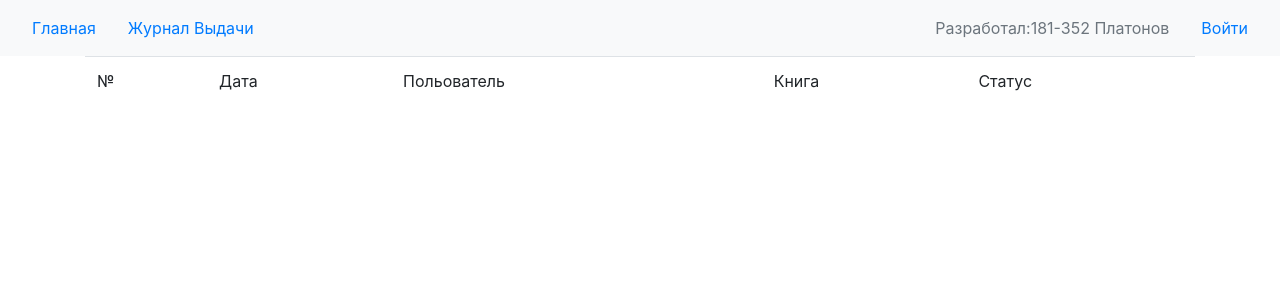
After one commit to Mejay013/web-2019-exam, a Python web app: template templates/issue.html in a window 1280 px wide. The commit adds this page. Shown: the top 300 px of the page. Run offline with Jinja, Linux system fonts and the light colour scheme; the template is opened without the code that fills it, so the values that code supplies are empty; some libraries are stand-ins or nearby versions.

Commit message:
dkfmlkmkdf

```diff
--- a/app.py
+++ b/app.py
@@ -38,9 +38,5 @@ app.register_blueprint(main_blueprint)
 ## INSERT INTO books (name_book, author,value_book) VALUES ('Дети капитана Гранта','Жуль Верн',30),('2000 лье под водой','Жуль Верн',15),('История России','Анастасия Михалова',120),('Веб-разработка для самых маленьких','Зигмунд Фрейд',20);
 ## DELETE FROM users WHERE id > 5; | or| TRUNCATE users;
 ## SELECT `id`,`name` FROM `users` WHERE `id`>3 AND `id` <5
-##INSERT INTO appeal_type (type_appeal) VALUES ('Проблемы с компьютером');
-##INSERT INTO appeal_type (type_appeal) VALUES ('Доступ в интернет'),('Доступ к общим ресурсам организации'),('Предоставление доступа'),('Другое');
-##INSERT INTO appeal_status (status_appeal) VALUES ('Новое'),('В работе'),('Ошибочное'),('Отказано'),('Решено');
-##INSERT INTO role (role , description) VALUES ('администратор','суперпользователь, имеет полный доступ к системе, в том числе к удалению обращений'),('специалист технической поддержки','может производить манипуляции с состоянием обращений — изменением статуса'),('пользователь','может оставлять обращения');
+##INSERT INTO issue_log (date_log,user_log,book_log,status_log) VALUES ('2019-01-17','2','3','1');
 ##
-##
--- a/auth.py
+++ b/auth.py
@@ -44,7 +44,7 @@ def reg():
             return render_template('login.html',error=error)
 
         if re.match(r'\S{3,30}',password) and re.match(r'\S{3,30}',login) and re.match(r'\S{3,30}',user_fio):
-            new_user = User(user_login=login , user_fio= user_fio , user_pass=generate_password_hash(password,method='sha256'),user_role = 1)
+            new_user = User(user_login=login , user_fio= user_fio , user_pass=generate_password_hash(password,method='sha256'),user_role = 3)
 
             db.session.add(new_user)
             db.session.commit()
--- a/static/style.css
+++ b/static/style.css
@@ -8,3 +8,7 @@
     display: flex;
     flex-direction:row;
 }
+.div1{
+    display: flex;
+    flex-direction:row;
+}
--- a/templates/base.html
+++ b/templates/base.html
@@ -16,10 +16,14 @@
       <div class="row1">
       <div class="div1">
         <a class="nav-item nav-link active" href="{{ url_for('main.index')}}">Главная</a>
+        {% if current_user.is_authenticated %}
+        <a class="nav-item nav-link active" href="{{ url_for('main.issue')}}" >Журнал Выдачи</a>
+        {% else %}
+        <a class="nav-item nav-link active" href="{{ url_for('auth.login')}}" >Журнал Выдачи</a>
+        {% endif %}
       </div>
         <div class="div2">
           {% if current_user.is_authenticated %}
-
           <a class="nav-link disabled" href="{{ url_for('main.index')}}">{{current_user.user_fio}}</a>
           <a class="nav-item nav-link active" href="{{ url_for('auth.logout')}}" >Выход</a>
           {% else %}
--- a/templates/index.html
+++ b/templates/index.html
@@ -21,7 +21,7 @@
               <td>{{book.value_book}}</td>
               <td>{{book.year}}</td>
               <td></td>
-              {% if current_user.role == 1 %}
+              {% if current_user.user_role == 1 %}
               <td>
                 <div class="btn-group" role="group">
                   <button id="btnGroupDrop1" type="button" class="btn btn-secondary dropdown-toggle" data-toggle="dropdown" aria-haspopup="true" aria-expanded="false">
@@ -35,7 +35,7 @@
                 </div>
              </td>
               {% endif %}
-              {% if current_user.role == 2 %}
+              {% if current_user.user_role == 2 %}
                   <td>
                 <div class="btn-group" role="group">
                   <button id="btnGroupDrop1" type="button" class="btn btn-secondary dropdown-toggle" data-toggle="dropdown" aria-haspopup="true" aria-expanded="false">
@@ -60,7 +60,7 @@
                 </div>
              </td>
               {% endif %}
-              {% if current_user.role == 3 %}
+              {% if current_user.user_role == 3 %}
                   <td>
                 <div class="btn-group" role="group">
                   <button id="btnGroupDrop1" type="button" class="btn btn-secondary dropdown-toggle" data-toggle="dropdown" aria-haspopup="true" aria-expanded="false">
--- /dev/null
+++ b/templates/issue.html
@@ -0,0 +1,25 @@
+{% extends 'base.html' %}
+{% block content %}
+<table class="table">
+    <thead>
+        <tr>
+            <td>№</td>
+            <td>Дата</td>
+            <td>Польователь</td>
+            <td>Книга</td>
+            <td>Статус</td>
+          </tr>
+    </thead>
+    <tbody>
+            {% for log in issue_list %}
+            <tr>
+              <td>{{log.id}}</td>
+              <td>{{log.date_log}}</td>
+              <td>{{user.query.filter_by(id = log.user_log).first().user_fio}}</td>
+              <td>{{books_list.query.filter_by(id = log.book_log).first().name_book}}</td>
+              <td>{{status_list.query.filter_by(id = log.status_log).first().status }}</td>
+              </tr>
+              {% endfor %}
+              </tbody>
+            </table>
+{% endblock %}
```
Also changed, not shown: main.py (+7 -2 lines), db.sqlite3.
